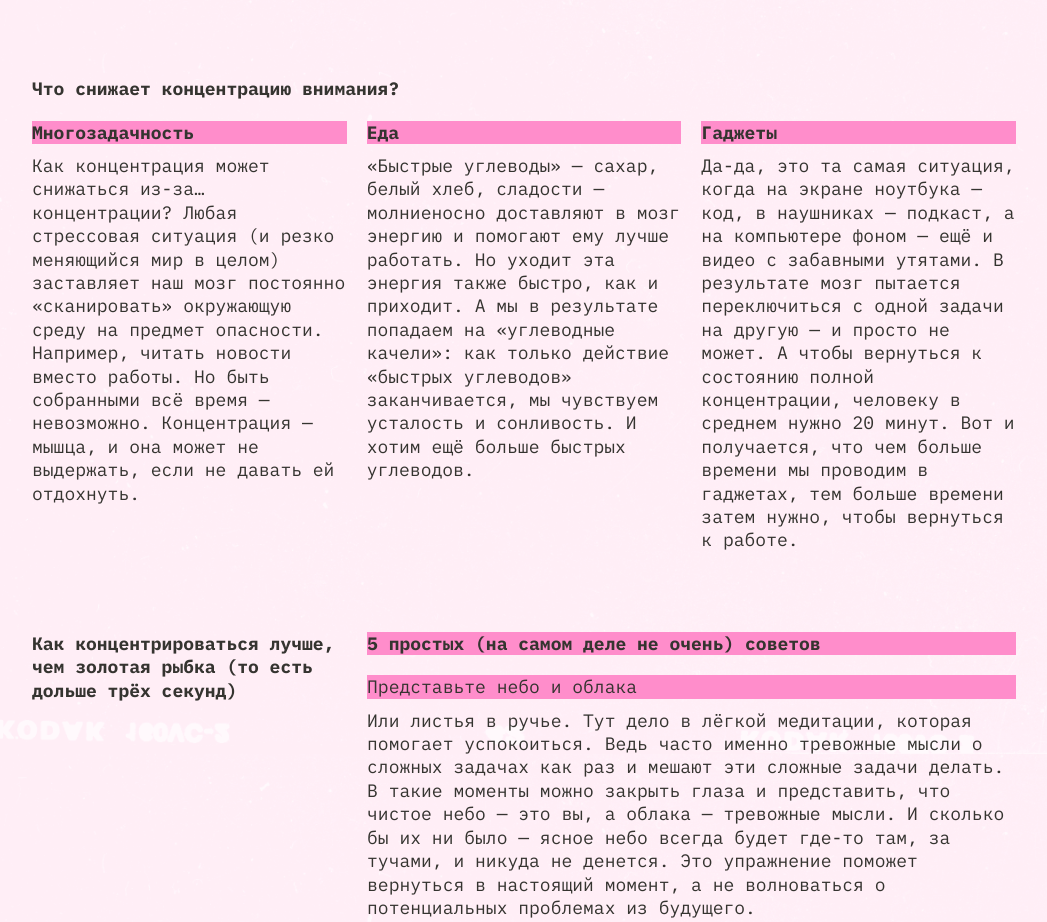
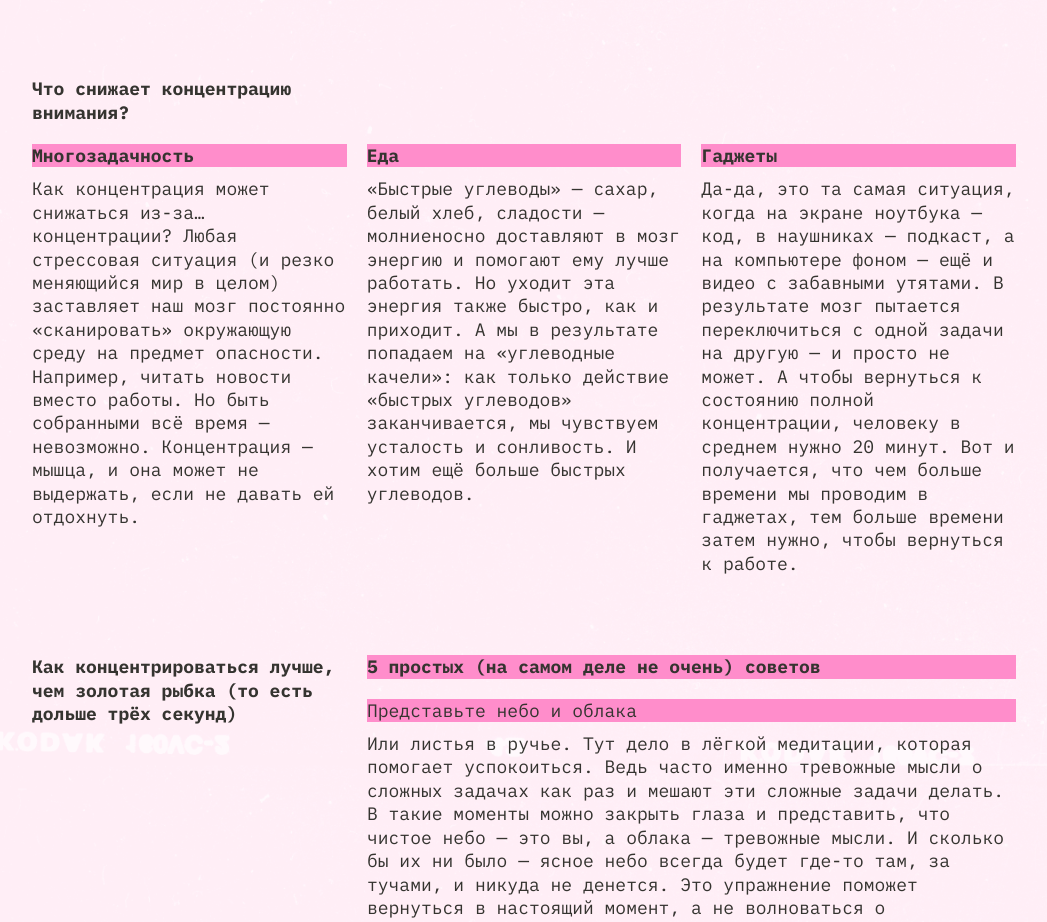
Before and after one commit to RomanPestryakov98/slozhno-sosredotochitsya, a website: page index.html in a window 1280 px wide. Shown: the part 1371-2293 px from the top of the page, without its empty margins (116-1163 px from the left). Drawn offline with Linux system fonts and the light colour scheme.

Commit message:
fix title

```diff
--- a/styles/style.css
+++ b/styles/style.css
@@ -211,7 +211,7 @@
 }
 
 .section__title {
-  flex: 1 1 calc(314.96 / 984 * 100%);
+  width: calc(314.96 / 984 * 100%);
 }
 
 .section__article-list {
```
